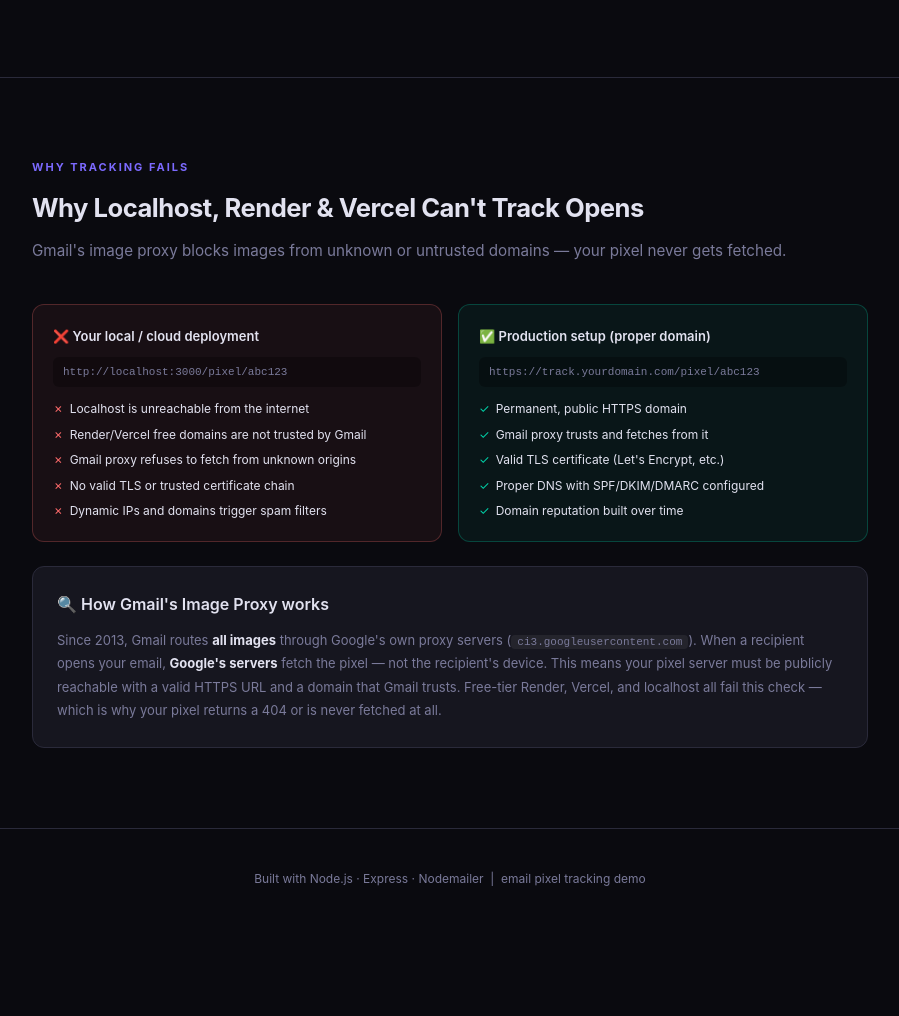
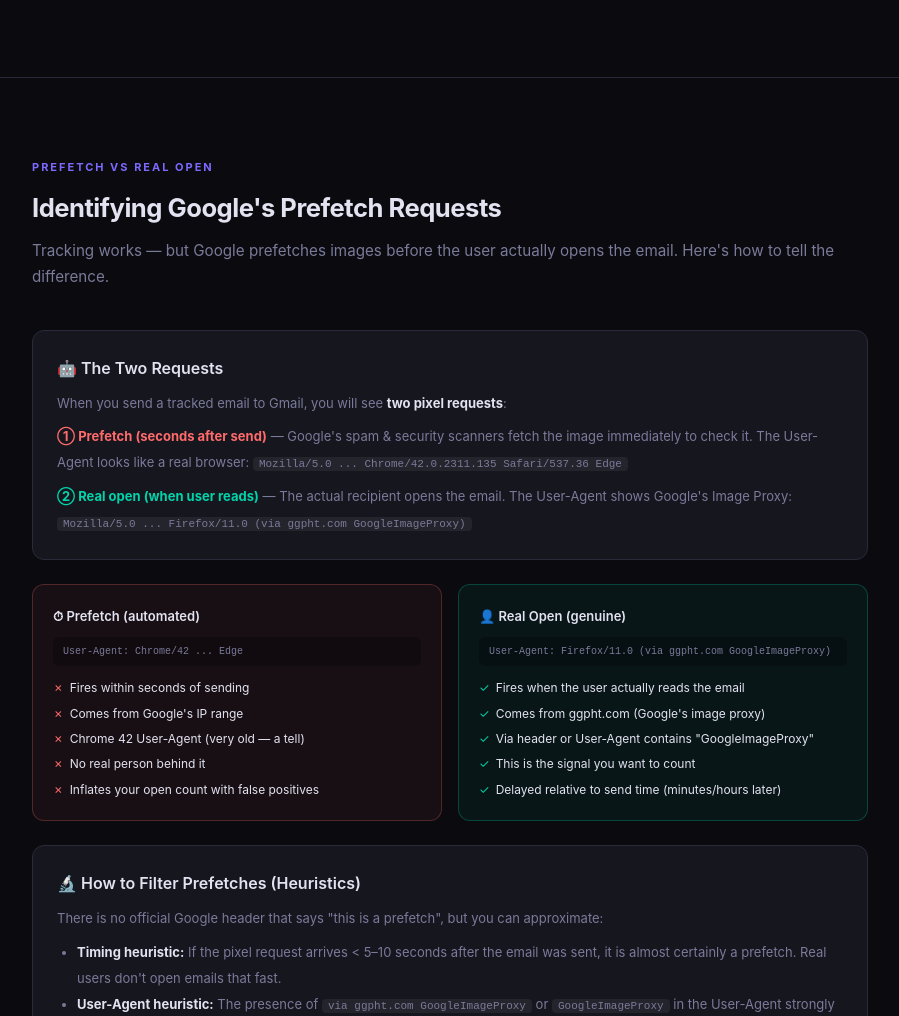
Before and after one commit to 0xvashishth/email-tracker-demo, a website: page index.html in a window 1280 px wide. Shown: the part 5107-6123 px from the top of the page, without its empty margins (190-1089 px from the left). Before the commit the page ends 6036 px from the top, so only its background shows below. Drawn offline with Linux system fonts and the light colour scheme; no server answers.

Commit message:
Remove localhost culprits and add info

```diff
--- a/index.html
+++ b/index.html
@@ -1112,60 +1112,64 @@
       </div>
     </section>
 
-    <!-- WHY TRACKING FAILS -->
-    <section id="why-tracking-fails" style="max-width: 900px">
-      <div class="section-label">Why Tracking Fails</div>
-      <h2>Why Localhost, Render & Vercel Can't Track Opens</h2>
+    <!-- PREFETCH VS REAL OPEN -->
+    <section id="prefetch-vs-real" style="max-width: 900px">
+      <div class="section-label">Prefetch vs Real Open</div>
+      <h2>Identifying Google's Prefetch Requests</h2>
       <p class="section-sub">
-        Gmail's image proxy blocks images from unknown or untrusted domains —
-        your pixel never gets fetched.
+        Tracking works — but Google prefetches images before the user actually opens the email.
+        Here's how to tell the difference.
       </p>
+
+      <div class="card" style="margin-bottom: 1rem">
+        <h3 style="margin-bottom: 10px">🤖 The Two Requests</h3>
+        <p style="font-size: 13px; color: var(--muted); line-height: 1.8">
+          When you send a tracked email to Gmail, you will see <strong style="color: var(--text)">two pixel requests</strong>:
+        </p>
+        <ul style="font-size: 13px; color: var(--muted); line-height: 2; margin-top: 8px; list-style: none; padding-left: 0;">
+          <li><strong style="color: var(--accent3)">① Prefetch (seconds after send)</strong> — Google's spam & security scanners fetch the image immediately to check it. The User-Agent looks like a real browser: <code style="background: rgba(255,255,255,0.06); padding: 1px 6px; border-radius: 4px; font-size: 11px;">Mozilla/5.0 ... Chrome/42.0.2311.135 Safari/537.36 Edge</code></li>
+          <li style="margin-top: 8px;"><strong style="color: var(--accent2)">② Real open (when user reads)</strong> — The actual recipient opens the email. The User-Agent shows Google's Image Proxy: <code style="background: rgba(255,255,255,0.06); padding: 1px 6px; border-radius: 4px; font-size: 11px;">Mozilla/5.0 ... Firefox/11.0 (via ggpht.com GoogleImageProxy)</code></li>
+        </ul>
+      </div>
 
       <div class="compare-grid">
         <div class="compare-card bad">
-          <h3>❌ Your local / cloud deployment</h3>
-          <div class="url-pill">http://localhost:3000/pixel/abc123</div>
+          <h3>⏱ Prefetch (automated)</h3>
+          <div class="url-pill" style="font-size: 10px">User-Agent: Chrome/42 ... Edge</div>
           <ul>
-            <li>Localhost is unreachable from the internet</li>
-            <li>Render/Vercel free domains are not trusted by Gmail</li>
-            <li>Gmail proxy refuses to fetch from unknown origins</li>
-            <li>No valid TLS or trusted certificate chain</li>
-            <li>Dynamic IPs and domains trigger spam filters</li>
+            <li>Fires within seconds of sending</li>
+            <li>Comes from Google's IP range</li>
+            <li>Chrome 42 User-Agent (very old — a tell)</li>
+            <li>No real person behind it</li>
+            <li>Inflates your open count with false positives</li>
           </ul>
         </div>
         <div class="compare-card good">
-          <h3>✅ Production setup (proper domain)</h3>
-          <div class="url-pill">https://track.yourdomain.com/pixel/abc123</div>
+          <h3>👤 Real Open (genuine)</h3>
+          <div class="url-pill" style="font-size: 10px">User-Agent: Firefox/11.0 (via ggpht.com GoogleImageProxy)</div>
           <ul>
-            <li>Permanent, public HTTPS domain</li>
-            <li>Gmail proxy trusts and fetches from it</li>
-            <li>Valid TLS certificate (Let's Encrypt, etc.)</li>
-            <li>Proper DNS with SPF/DKIM/DMARC configured</li>
-            <li>Domain reputation built over time</li>
+            <li>Fires when the user actually reads the email</li>
+            <li>Comes from ggpht.com (Google's image proxy)</li>
+            <li>Via header or User-Agent contains "GoogleImageProxy"</li>
+            <li>This is the signal you want to count</li>
+            <li>Delayed relative to send time (minutes/hours later)</li>
           </ul>
         </div>
       </div>
 
       <div class="card" style="margin-top: 1rem">
-        <h3 style="margin-bottom: 10px">🔍 How Gmail's Image Proxy works</h3>
+        <h3 style="margin-bottom: 10px">🔬 How to Filter Prefetches (Heuristics)</h3>
         <p style="font-size: 13px; color: var(--muted); line-height: 1.8">
-          Since 2013, Gmail routes
-          <strong style="color: var(--text)">all images</strong> through
-          Google's own proxy servers (<code
-            style="
-              background: rgba(255, 255, 255, 0.06);
-              padding: 1px 6px;
-              border-radius: 4px;
-              font-size: 11px;
-            "
-            >ci3.googleusercontent.com</code
-          >). When a recipient opens your email,
-          <strong style="color: var(--text)">Google's servers</strong> fetch the
-          pixel — not the recipient's device. This means your pixel server must
-          be publicly reachable with a valid HTTPS URL and a domain that Gmail
-          trusts. Free-tier Render, Vercel, and localhost all fail this check —
-          which is why your pixel returns a 404 or is never fetched at all.
+          There is no official Google header that says "this is a prefetch", but you can approximate:
         </p>
+        <ul style="font-size: 13px; color: var(--muted); line-height: 2; margin-top: 8px; padding-left: 20px;">
+          <li><strong style="color: var(--text)">Timing heuristic:</strong> If the pixel request arrives &lt; 5–10 seconds after the email was sent, it is almost certainly a prefetch. Real users don't open emails that fast.</li>
+          <li><strong style="color: var(--text)">User-Agent heuristic:</strong> The presence of <code style="background: rgba(255,255,255,0.06); padding: 1px 6px; border-radius: 4px; font-size: 11px;">via ggpht.com GoogleImageProxy</code> or <code style="background: rgba(255,255,255,0.06); padding: 1px 6px; border-radius: 4px; font-size: 11px;">GoogleImageProxy</code> in the User-Agent strongly suggests a real open routed through the proxy. Its absence (and a generic Chrome UA) suggests a prefetch.</li>
+          <li><strong style="color: var(--text)">Combined approach:</strong> Use both together — if the request arrives within 10 seconds AND has a generic Chrome UA without "GoogleImageProxy", classify it as prefetch and exclude it from your open count.</li>
+        </ul>
+        <div style="margin-top: 12px; padding: 10px; background: rgba(255, 107, 107, 0.06); border-radius: 8px; font-size: 12px; color: var(--muted); line-height: 1.7;">
+          <strong style="color: var(--accent3)">⚠ Important:</strong> These heuristics are not 100% reliable. Google may change their User-Agent strings or proxy behavior at any time. Some corporate proxies or VPNs may also match these patterns. Always treat open tracking as an <em>approximate signal</em>, not an exact metric.
+        </div>
       </div>
     </section>
 
```
